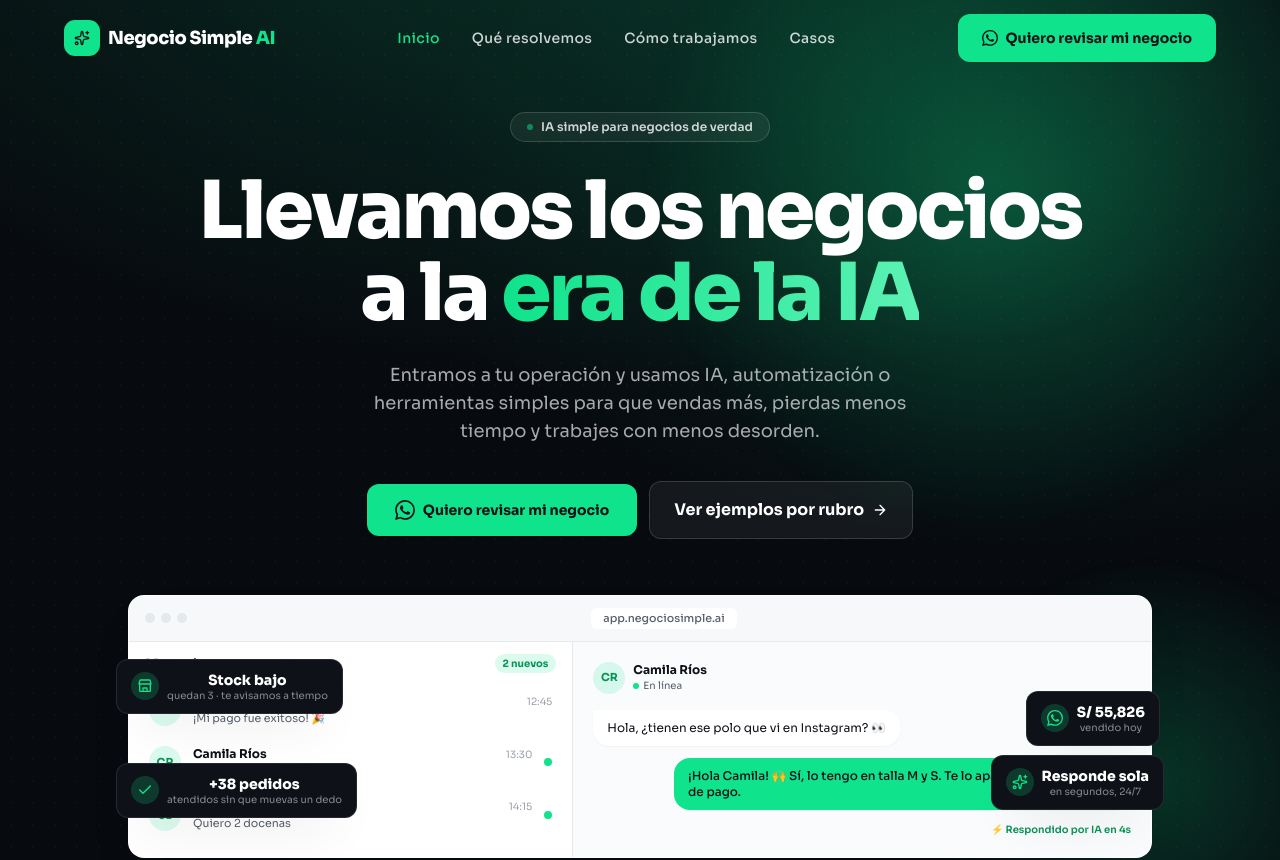
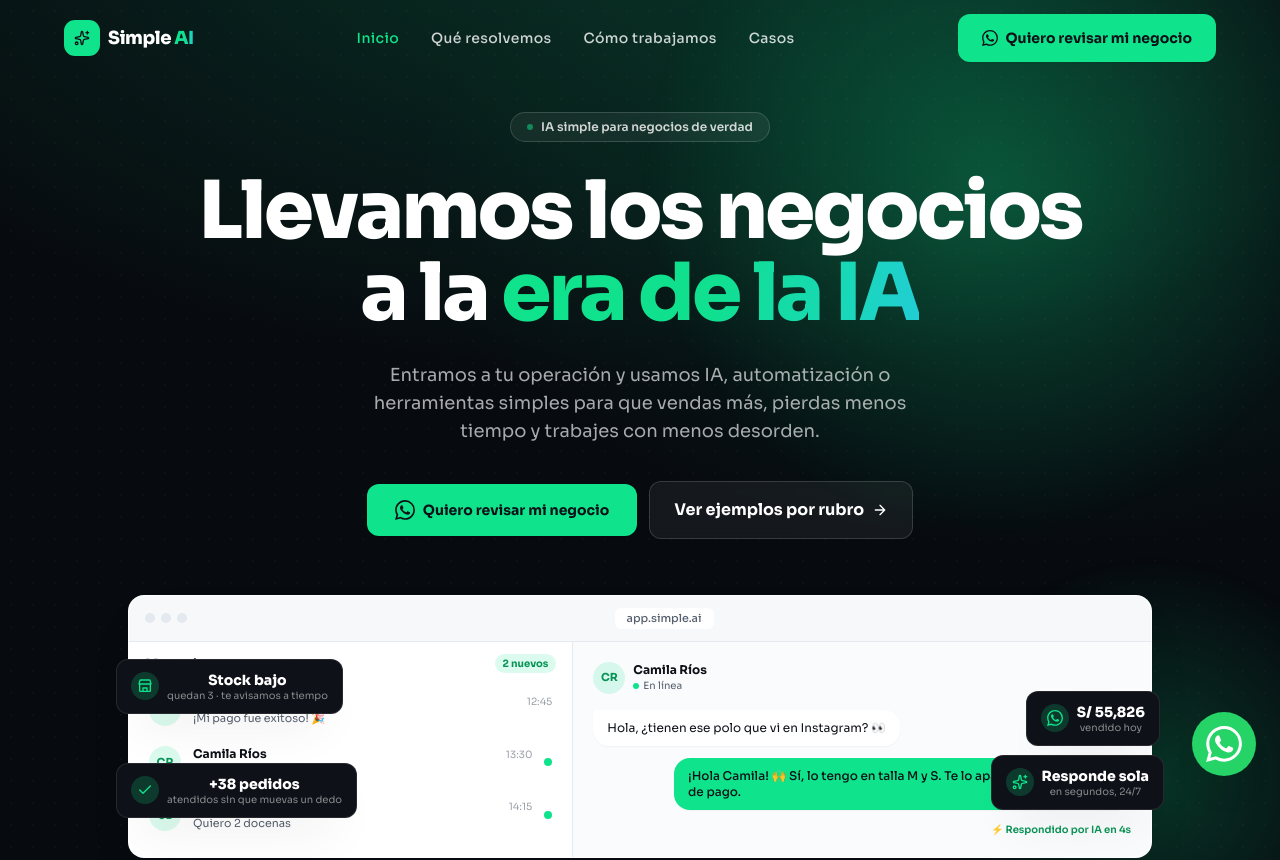
Before and after one commit to migueleduardofer10/simple-ai-yavendio, a React (Vite) app: page / in a window 1280 px wide. Shown: the top 860 px of the page. Built offline with nearby package versions, Linux system fonts and the light colour scheme.

Commit message:
refactor: update branding and add floating WhatsApp button for enhanced user engagement

```diff
--- a/index.html
+++ b/index.html
@@ -6,7 +6,7 @@
     <meta name="viewport" content="width=device-width, initial-scale=1.0" />
     <meta
       name="description"
-      content="Negocio Simple AI — IA simple para negocios tradicionales y pymes. Ordenamos tu operación, automatizamos lo repetitivo y dejamos tu negocio trabajando mejor, sin sistemas innecesarios."
+      content="Simple AI — IA simple para negocios tradicionales y pymes. Ordenamos tu operación, automatizamos lo repetitivo y dejamos tu negocio trabajando mejor, sin sistemas innecesarios."
     />
     <link rel="preconnect" href="https://fonts.googleapis.com" />
     <link rel="preconnect" href="https://fonts.gstatic.com" crossorigin />
@@ -14,7 +14,7 @@
       href="https://fonts.googleapis.com/css2?family=Sora:wght@400;500;600;700;800&family=JetBrains+Mono:wght@400;500;700&display=swap"
       rel="stylesheet"
     />
-    <title>Negocio Simple AI — IA simple para tu negocio</title>
+    <title>Simple AI — IA simple para tu negocio</title>
   </head>
   <body>
     <div id="root"></div>
--- a/src/App.tsx
+++ b/src/App.tsx
@@ -6,12 +6,12 @@ import { BrowserRouter, Routes, Route, NavLink, Link, useLocation } from 'react-
 /*  Marca — cambia el nombre / contacto en UN solo lugar               */
 /* ------------------------------------------------------------------ */
 const BRAND = {
-  name: 'Negocio Simple AI',
-  short: 'Negocio Simple',
+  name: 'Simple AI',
+  short: 'Simple',
   tagline: 'IA simple para tu negocio',
   whatsapp:
     'https://wa.me/51991735542?text=Hola%2C%20quiero%20revisar%20mi%20negocio',
-  email: 'hola@negociosimple.ai',
+  email: 'hola@simple.ai',
 }
 
 /* ------------------------------------------------------------------ */
@@ -297,7 +297,7 @@ function Logo({ dark = false }: { dark?: boolean }) {
       </span>
       <span className={`text-lg font-extrabold tracking-tight ${dark ? 'text-white' : 'text-brio-ink'}`}>
         {BRAND.short}
-        <span className="text-brio-terra"> AI</span>
+        <span className="text-gradient"> AI</span>
       </span>
     </Link>
   )
@@ -427,9 +427,7 @@ function Hero() {
         >
           Llevamos los negocios
           <br />a la{' '}
-          <span className="bg-gradient-to-r from-brio-terra to-brio-terra-light bg-clip-text text-transparent">
-            era de la IA
-          </span>
+          <span className="text-gradient">era de la IA</span>
         </h1>
 
         <p className="reveal is-visible mx-auto mt-7 max-w-xl text-base leading-relaxed text-white/65 md:text-lg">
@@ -457,7 +455,7 @@ function Hero() {
               <span className="h-2.5 w-2.5 rounded-full bg-brio-border" />
               <span className="h-2.5 w-2.5 rounded-full bg-brio-border" />
               <span className="mx-auto rounded-md bg-white px-3 py-0.5 text-[11px] font-medium text-brio-slate">
-                app.negociosimple.ai
+                app.simple.ai
               </span>
             </div>
 
@@ -625,7 +623,7 @@ function Simplicity() {
           <Pill dark>Lo simple gana</Pill>
           <h2 className="mt-5 font-display font-extrabold leading-[1.1] text-white" style={{ fontSize: 'clamp(1.875rem, 4.5vw, 3.25rem)' }}>
             No todo necesita un sistema. A veces solo hay que{' '}
-            <span className="text-brio-terra">ordenar bien lo que ya usas.</span>
+            <span className="text-gradient">ordenar bien lo que ya usas.</span>
           </h2>
           <p className="mx-auto mt-6 max-w-2xl text-base leading-relaxed text-white/65 md:text-lg">
             Si una hoja de cálculo resuelve, la mejoramos. Si WhatsApp es tu canal de
@@ -1003,6 +1001,22 @@ function Footer() {
   )
 }
 
+// Botón flotante de WhatsApp (fijo en toda la web, como Platzi).
+function FloatingWhatsApp() {
+  return (
+    <a
+      href={BRAND.whatsapp}
+      target="_blank"
+      rel="noopener noreferrer"
+      aria-label="Escríbenos por WhatsApp"
+      className="group fixed bottom-6 right-6 z-50 flex h-16 w-16 items-center justify-center rounded-full bg-[#25D366] text-white shadow-hard-lg transition-all duration-300 hover:-translate-y-0.5 hover:bg-[#1EBE57]"
+    >
+      <span className="absolute inset-0 rounded-full bg-[#25D366]/40 animate-ping" style={{ animationDuration: '2.5s' }} />
+      <Icon.Whatsapp className="relative h-9 w-9" />
+    </a>
+  )
+}
+
 /* ------------------------------------------------------------------ */
 /*  Páginas                                                            */
 /* ------------------------------------------------------------------ */
@@ -1070,6 +1084,7 @@ export default function App() {
           <Route path="*" element={<ComingSoon title="Página no encontrada" />} />
         </Routes>
         <Footer />
+        <FloatingWhatsApp />
       </div>
     </BrowserRouter>
   )
--- a/src/index.css
+++ b/src/index.css
@@ -27,6 +27,14 @@
 }
 
 @layer utilities {
+  /* Degradado de texto estilo Platzi: verde → turquesa → cyan */
+  .text-gradient {
+    background-image: linear-gradient(100deg, #0fe38b 0%, #10e08f 50%, #18d8b6 80%, #22cdd6 100%);
+    -webkit-background-clip: text;
+    background-clip: text;
+    color: transparent;
+  }
+
   /* Subtle dotted texture used behind light sections */
   .texture-dots {
     background-image: radial-gradient(
```
